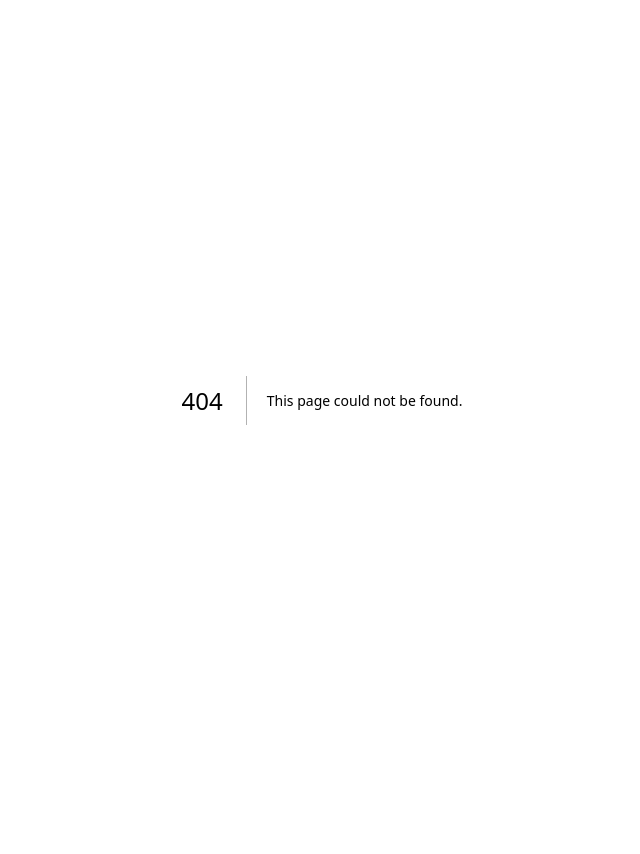
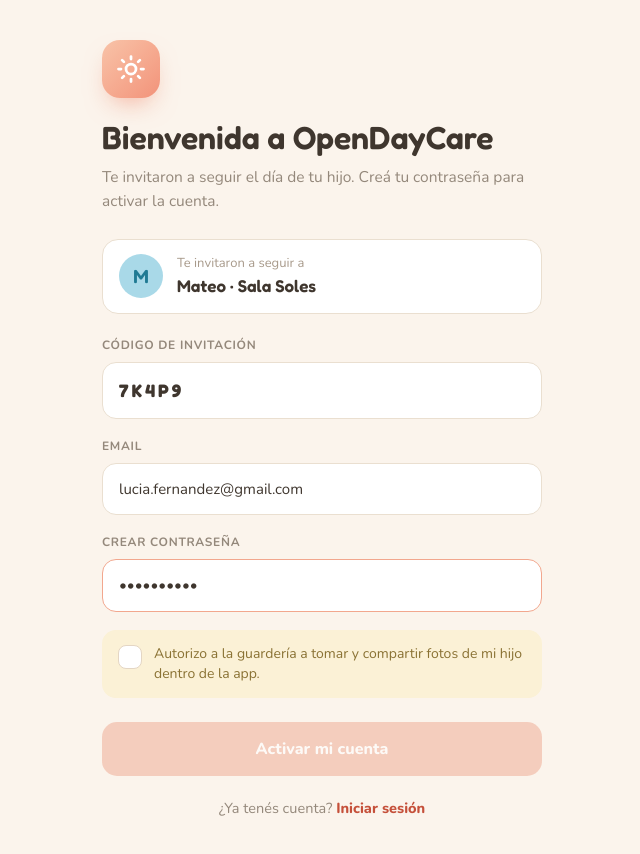
Before and after one commit to jlsantosDev/open-daycare, a Next.js app: page /activate-account in a window 1280 px wide. Before the commit this address had no page. Shown: the top 854 px of the page, without its empty margins (318-958 px from the left). Before the commit the page ends 800 px from the top, so only its background shows below. Built offline with nearby package versions, Linux system fonts and the light colour scheme.

Commit message:
05 Setp 03-spec

```diff
--- /dev/null
+++ b/app/activate-account/page.tsx
@@ -0,0 +1,14 @@
+import { ActivateForm } from "@/components/ActivateForm/ActivateForm";
+import { kids } from "@/data/kids";
+
+// La invitación del mockup es para Mateo (SPEC 02: mismo niño que el perfil)
+const invitedKid = kids.find((kid) => kid.id === "mateo-fernandez")!;
+
+/** Activar cuenta standalone (sin AppShell): tarjeta centrada con la invitación. */
+export default function ActivateAccountPage() {
+  return (
+    <div className="flex min-h-screen items-center justify-center bg-[#FBF4EC] p-10">
+      <ActivateForm kid={invitedKid} />
+    </div>
+  );
+}
```
